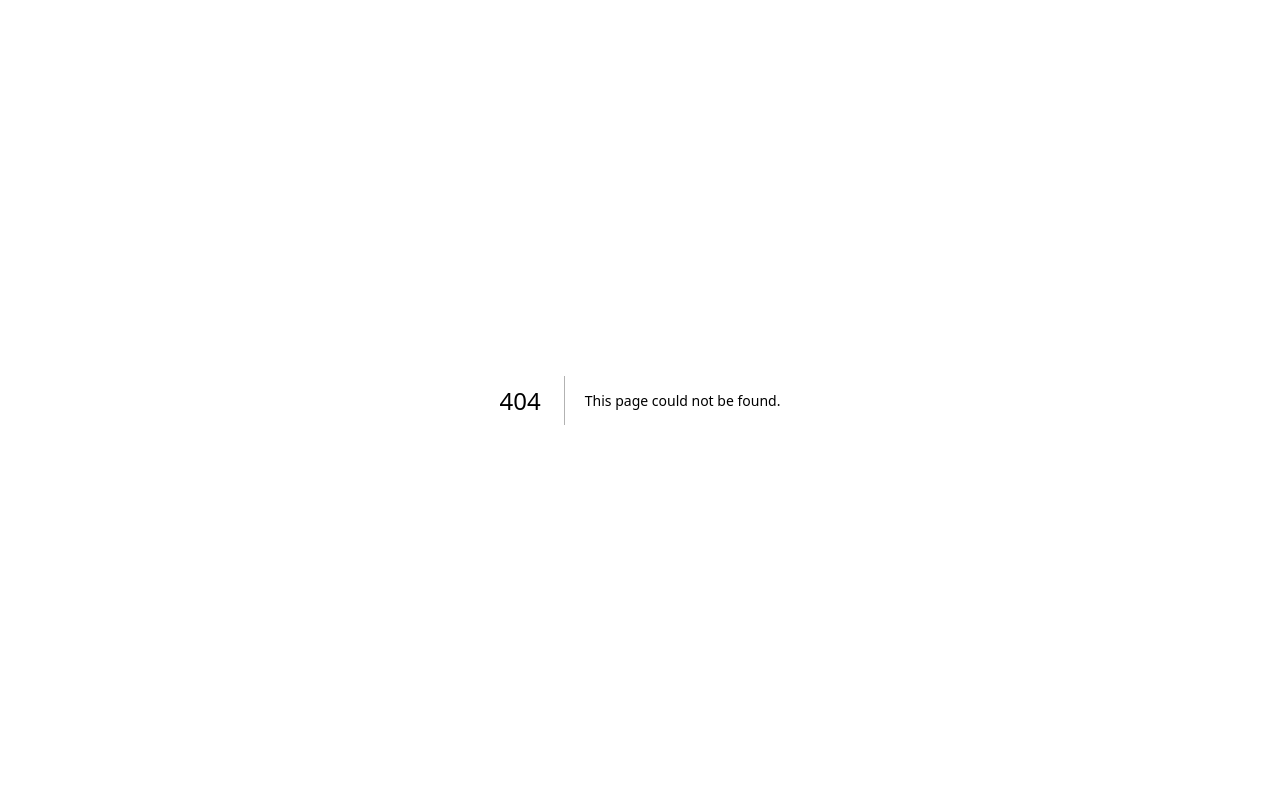
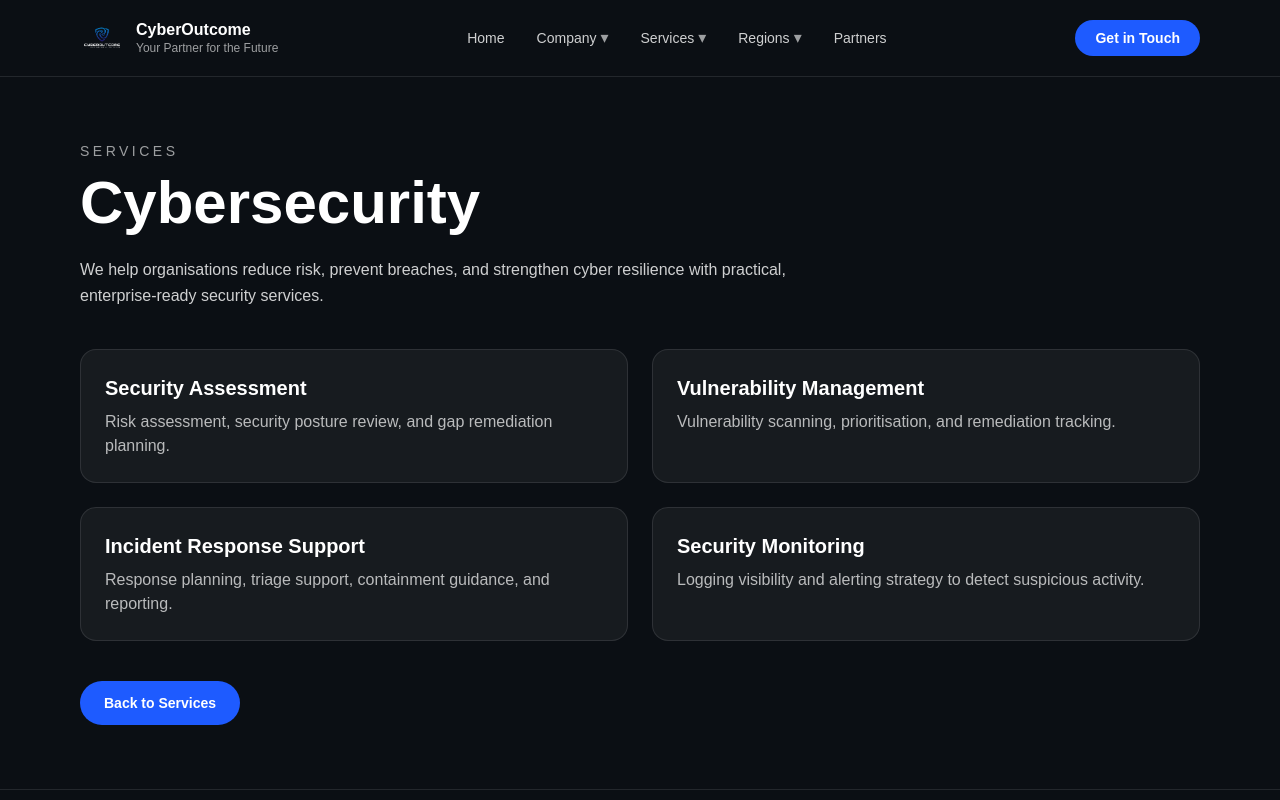
Before and after one commit to RegularGeek/cyberoutcome-demo, a Next.js app: page /services/cybersecurity in a window 1280 px wide. Before the commit this address had no page. Shown: the top 800 px of the page. Built offline with nearby package versions, Linux system fonts and the light colour scheme.

Commit message:
Change home services section to 3 categories and add service detail pages

```diff
--- /dev/null
+++ b/app/services/cybersecurity/page.tsx
@@ -0,0 +1,65 @@
+import Navbar from "@/components/Navbar";
+import Footer from "@/components/Footer";
+import Link from "next/link";
+
+export default function CybersecurityPage() {
+  return (
+    <main className="min-h-screen bg-[#0B0F14] text-white">
+      <Navbar />
+
+      <section className="mx-auto max-w-6xl px-4 py-16">
+        <p className="text-white/60 uppercase tracking-[0.25em] text-sm">
+          Services
+        </p>
+        <h1 className="mt-3 text-4xl md:text-6xl font-semibold">
+          Cybersecurity
+        </h1>
+        <p className="mt-6 max-w-3xl text-white/80 leading-relaxed">
+          We help organisations reduce risk, prevent breaches, and strengthen
+          cyber resilience with practical, enterprise-ready security services.
+        </p>
+
+        <div className="mt-10 grid gap-6 md:grid-cols-2">
+          <div className="rounded-2xl border border-white/10 bg-white/5 p-6">
+            <h3 className="text-xl font-semibold">Security Assessment</h3>
+            <p className="mt-2 text-white/70">
+              Risk assessment, security posture review, and gap remediation planning.
+            </p>
+          </div>
+
+          <div className="rounded-2xl border border-white/10 bg-white/5 p-6">
+            <h3 className="text-xl font-semibold">Vulnerability Management</h3>
+            <p className="mt-2 text-white/70">
+              Vulnerability scanning, prioritisation, and remediation tracking.
+            </p>
+          </div>
+
+          <div className="rounded-2xl border border-white/10 bg-white/5 p-6">
+            <h3 className="text-xl font-semibold">Incident Response Support</h3>
+            <p className="mt-2 text-white/70">
+              Response planning, triage support, containment guidance, and reporting.
+            </p>
+          </div>
+
+          <div className="rounded-2xl border border-white/10 bg-white/5 p-6">
+            <h3 className="text-xl font-semibold">Security Monitoring</h3>
+            <p className="mt-2 text-white/70">
+              Logging visibility and alerting strategy to detect suspicious activity.
+            </p>
+          </div>
+        </div>
+
+        <div className="mt-10">
+          <Link
+            href="/services"
+            className="inline-flex rounded-full bg-[#1E5BFF] px-6 py-3 text-sm font-semibold hover:opacity-90"
+          >
+            Back to Services
+          </Link>
+        </div>
+      </section>
+
+      <Footer />
+    </main>
+  );
+}
--- /dev/null
+++ b/app/services/devops/page.tsx
@@ -0,0 +1,63 @@
+import Navbar from "@/components/Navbar";
+import Footer from "@/components/Footer";
+import Link from "next/link";
+
+export default function DevOpsPage() {
+  return (
+    <main className="min-h-screen bg-[#0B0F14] text-white">
+      <Navbar />
+
+      <section className="mx-auto max-w-6xl px-4 py-16">
+        <p className="text-white/60 uppercase tracking-[0.25em] text-sm">
+          Services
+        </p>
+        <h1 className="mt-3 text-4xl md:text-6xl font-semibold">DevOps</h1>
+        <p className="mt-6 max-w-3xl text-white/80 leading-relaxed">
+          We help teams ship faster and more safely with automation, CI/CD,
+          Infrastructure as Code, and DevSecOps practices.
+        </p>
+
+        <div className="mt-10 grid gap-6 md:grid-cols-2">
+          <div className="rounded-2xl border border-white/10 bg-white/5 p-6">
+            <h3 className="text-xl font-semibold">CI/CD Pipelines</h3>
+            <p className="mt-2 text-white/70">
+              Build, test, and deploy automation with repeatable workflows.
+            </p>
+          </div>
+
+          <div className="rounded-2xl border border-white/10 bg-white/5 p-6">
+            <h3 className="text-xl font-semibold">Infrastructure as Code</h3>
+            <p className="mt-2 text-white/70">
+              Provision and manage environments using Terraform and best practices.
+            </p>
+          </div>
+
+          <div className="rounded-2xl border border-white/10 bg-white/5 p-6">
+            <h3 className="text-xl font-semibold">Observability</h3>
+            <p className="mt-2 text-white/70">
+              Metrics, logs, tracing, dashboards, and alerting that help teams respond fast.
+            </p>
+          </div>
+
+          <div className="rounded-2xl border border-white/10 bg-white/5 p-6">
+            <h3 className="text-xl font-semibold">DevSecOps</h3>
+            <p className="mt-2 text-white/70">
+              Security checks embedded into pipelines to reduce risk early.
+            </p>
+          </div>
+        </div>
+
+        <div className="mt-10">
+          <Link
+            href="/services"
+            className="inline-flex rounded-full bg-[#1E5BFF] px-6 py-3 text-sm font-semibold hover:opacity-90"
+          >
+            Back to Services
+          </Link>
+        </div>
+      </section>
+
+      <Footer />
+    </main>
+  );
+}
--- /dev/null
+++ b/app/services/infrastructure/page.tsx
@@ -0,0 +1,65 @@
+import Navbar from "@/components/Navbar";
+import Footer from "@/components/Footer";
+import Link from "next/link";
+
+export default function InfrastructurePage() {
+  return (
+    <main className="min-h-screen bg-[#0B0F14] text-white">
+      <Navbar />
+
+      <section className="mx-auto max-w-6xl px-4 py-16">
+        <p className="text-white/60 uppercase tracking-[0.25em] text-sm">
+          Services
+        </p>
+        <h1 className="mt-3 text-4xl md:text-6xl font-semibold">
+          Infrastructure
+        </h1>
+        <p className="mt-6 max-w-3xl text-white/80 leading-relaxed">
+          We design and implement secure, scalable infrastructure that supports
+          performance, resilience, and growth across cloud and on-prem environments.
+        </p>
+
+        <div className="mt-10 grid gap-6 md:grid-cols-2">
+          <div className="rounded-2xl border border-white/10 bg-white/5 p-6">
+            <h3 className="text-xl font-semibold">Infrastructure Design</h3>
+            <p className="mt-2 text-white/70">
+              Architecture for compute, network, identity, and connectivity.
+            </p>
+          </div>
+
+          <div className="rounded-2xl border border-white/10 bg-white/5 p-6">
+            <h3 className="text-xl font-semibold">Implementation</h3>
+            <p className="mt-2 text-white/70">
+              Deploy secure and reliable platforms aligned with best practices.
+            </p>
+          </div>
+
+          <div className="rounded-2xl border border-white/10 bg-white/5 p-6">
+            <h3 className="text-xl font-semibold">Cloud Migration</h3>
+            <p className="mt-2 text-white/70">
+              Migration planning and execution with minimal business disruption.
+            </p>
+          </div>
+
+          <div className="rounded-2xl border border-white/10 bg-white/5 p-6">
+            <h3 className="text-xl font-semibold">Resilience & Monitoring</h3>
+            <p className="mt-2 text-white/70">
+              Monitoring strategy, backups, DR planning, and uptime improvements.
+            </p>
+          </div>
+        </div>
+
+        <div className="mt-10">
+          <Link
+            href="/services"
+            className="inline-flex rounded-full bg-[#1E5BFF] px-6 py-3 text-sm font-semibold hover:opacity-90"
+          >
+            Back to Services
+          </Link>
+        </div>
+      </section>
+
+      <Footer />
+    </main>
+  );
+}
--- a/components/Services.tsx
+++ b/components/Services.tsx
@@ -1,85 +1,89 @@
-type Service = {
+import Link from "next/link";
+
+type Category = {
   title: string;
   description: string;
+  href: string;
   icon: string;
 };
 
-const SERVICES: Service[] = [
+const CATEGORIES: Category[] = [
   {
     title: "Cybersecurity",
     description:
-      "We offer comprehensive cybersecurity services to protect businesses from cyber threats and data breaches, including risk assessments, vulnerability testing, and incident response planning.",
+      "Protect your business with risk assessments, vulnerability management, incident response support, and security monitoring tailored to your environment.",
+    href: "/services/cybersecurity",
     icon: "🛡️",
   },
   {
-    title: "Managed Services solution",
+    title: "Infrastructure",
     description:
-      "Our team provides proactive monitoring and maintenance of IT systems, ensuring that they are always up and running smoothly.",
-    icon: "🧰",
-  },
-  {
-    title: "Database Security",
-    description:
-      "Our auditing and monitoring services help identify suspicious activities and prevent potential data breaches.",
-    icon: "🗄️",
-  },
-  {
-    title: "IT consulting",
-    description:
-      "Our consultants help organizations align technology strategy with business goals through expert advisory services.",
-    icon: "🧑‍💼",
-  },
-  {
-    title: "Infrastructure design and implementation",
-    description:
-      "We design and implement secure, scalable infrastructure solutions that support business growth.",
+      "Design and implement secure, reliable infrastructure across cloud and on-prem—networking, identity foundations, resilience, and scalability.",
+    href: "/services/infrastructure",
     icon: "🏗️",
   },
   {
-    title: "Cloud solutions",
+    title: "DevOps",
     description:
-      "We help businesses migrate to the cloud, enabling agility, scalability, and cost optimization.",
-    icon: "☁️",
+      "Accelerate delivery with CI/CD pipelines, Infrastructure as Code, observability, and DevSecOps automation that improves quality and control.",
+    href: "/services/devops",
+    icon: "⚙️",
   },
 ];
 
 export default function Services() {
   return (
-    <section className="relative overflow-hidden">
+    <section id="services" className="relative overflow-hidden">
+      {/* Background image */}
       <div className="absolute inset-0 bg-[url('https://images.unsplash.com/photo-1550751827-4bd374c3f58b?auto=format&fit=crop&w=2400&q=80')] bg-cover bg-center" />
+      {/* Dark overlay */}
       <div className="absolute inset-0 bg-black/70" />
+      {/* Blue overlay */}
       <div className="absolute inset-0 bg-[#1E5BFF]/20 mix-blend-overlay" />
 
       <div className="relative mx-auto max-w-6xl px-4 py-20">
+        {/* Header */}
         <div className="text-center">
           <h2 className="text-3xl md:text-5xl font-semibold text-white">
             We provide a range of services
           </h2>
-          <p className="mx-auto mt-5 max-w-3xl text-white/80">
+          <p className="mx-auto mt-5 max-w-3xl text-white/80 leading-relaxed">
             As an Information Technology professional services company, we deliver
-            high-quality solutions that drive business growth and long-term success.
+            high-quality solutions that drive business growth and long-term
+            success.
           </p>
         </div>
 
+        {/* Cards */}
         <div className="mt-14 grid gap-8 md:grid-cols-3">
-          {SERVICES.map((s) => (
-            <div
-              key={s.title}
-              className="rounded-2xl bg-white p-10 shadow-lg"
+          {CATEGORIES.map((c) => (
+            <Link
+              key={c.title}
+              href={c.href}
+              className="group rounded-2xl bg-white p-10 shadow-lg border border-black/5 hover:-translate-y-1 hover:shadow-xl transition"
             >
+              {/* Icon circle */}
               <div className="flex justify-center">
-                <div className="h-20 w-20 rounded-full bg-[#0B63CE] flex items-center justify-center">
-                  <span className="text-3xl text-white">{s.icon}</span>
+                <div className="h-20 w-20 rounded-full bg-[#0B63CE] flex items-center justify-center shadow-sm">
+                  <span className="text-3xl text-white">{c.icon}</span>
                 </div>
               </div>
 
               <h3 className="mt-8 text-2xl font-semibold text-[#0B0F14]">
-                {s.title}
+                {c.title}
               </h3>
-              <p className="mt-4 text-[#0B0F14]/70">
-                {s.description}
+
+              <p className="mt-4 text-[#0B0F14]/70 leading-relaxed">
+                {c.description}
               </p>
-            </div>
+
+              <div className="mt-7 inline-flex items-center gap-2 text-sm font-semibold text-[#1E5BFF]">
+                <span>View details</span>
+                <span className="transition-transform group-hover:translate-x-1">
+                  →
+                </span>
+              </div>
+            </Link>
           ))}
         </div>
       </div>
```
Also changed, not shown: 2 other files (tests, documents, lock files or other folders).
